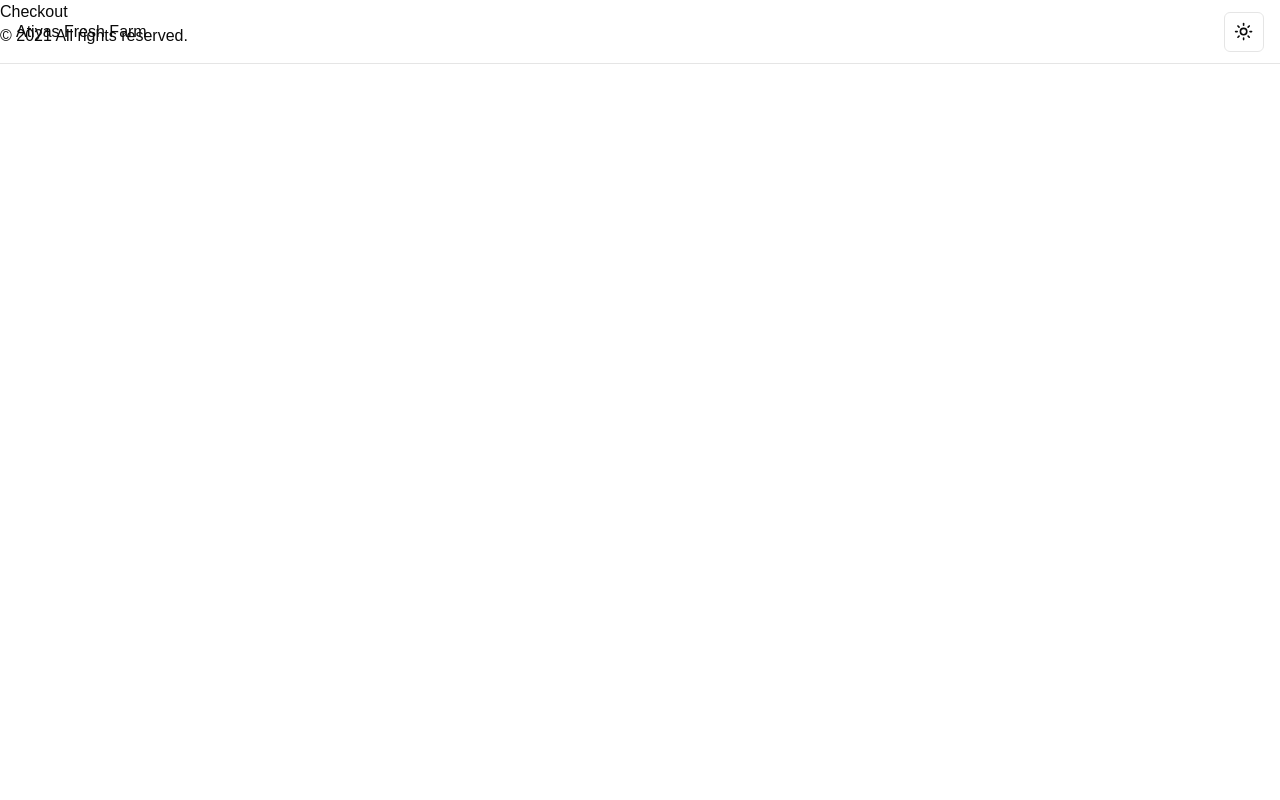
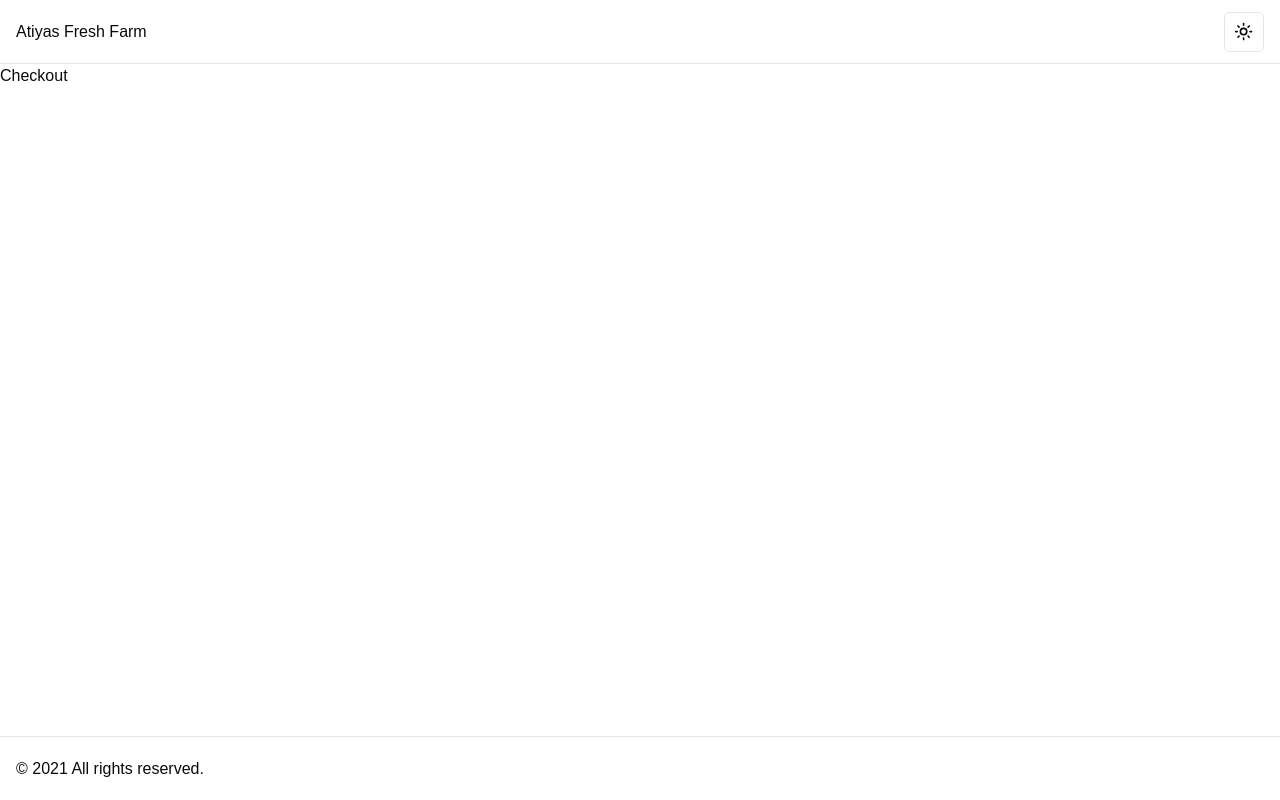
Before and after one commit to atiyas-fresh-farm/atiyas-fresh-farm, a Next.js app: page /checkout in a window 1280 px wide. Built offline with nearby package versions, Linux system fonts and the light colour scheme.

Commit message:
setup website layout and min height

```diff
--- a/src/app/layout.tsx
+++ b/src/app/layout.tsx
@@ -39,8 +39,10 @@ export default function RootLayout({
         >
           <div className="flex flex-col justify-start items-start">
             <Header />
-            {children}
-            <Footer />
+            <main className="w-full min-h-screen pt-16 flex flex-col justify-between">
+              {children}
+              <Footer />
+            </main>
           </div>
         </ThemeProvider>
       </body>
--- a/src/components/footer.tsx
+++ b/src/components/footer.tsx
@@ -1,6 +1,6 @@
 const Footer = () => {
   return (
-    <footer>
+    <footer className="w-full h-16 px-4 flex flex-row justify-between items-center border-t">
       <p>© 2021 All rights reserved.</p>
     </footer>
   );
```
